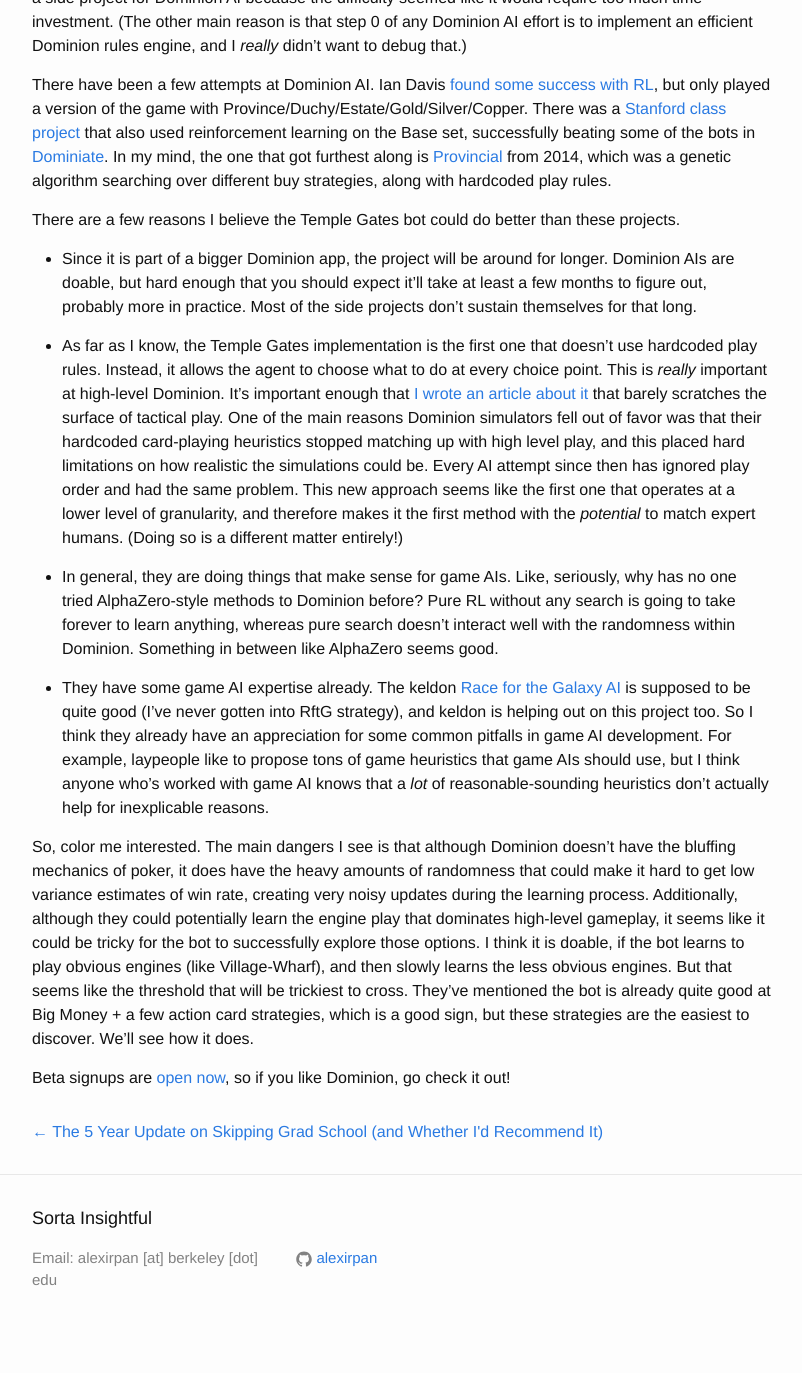
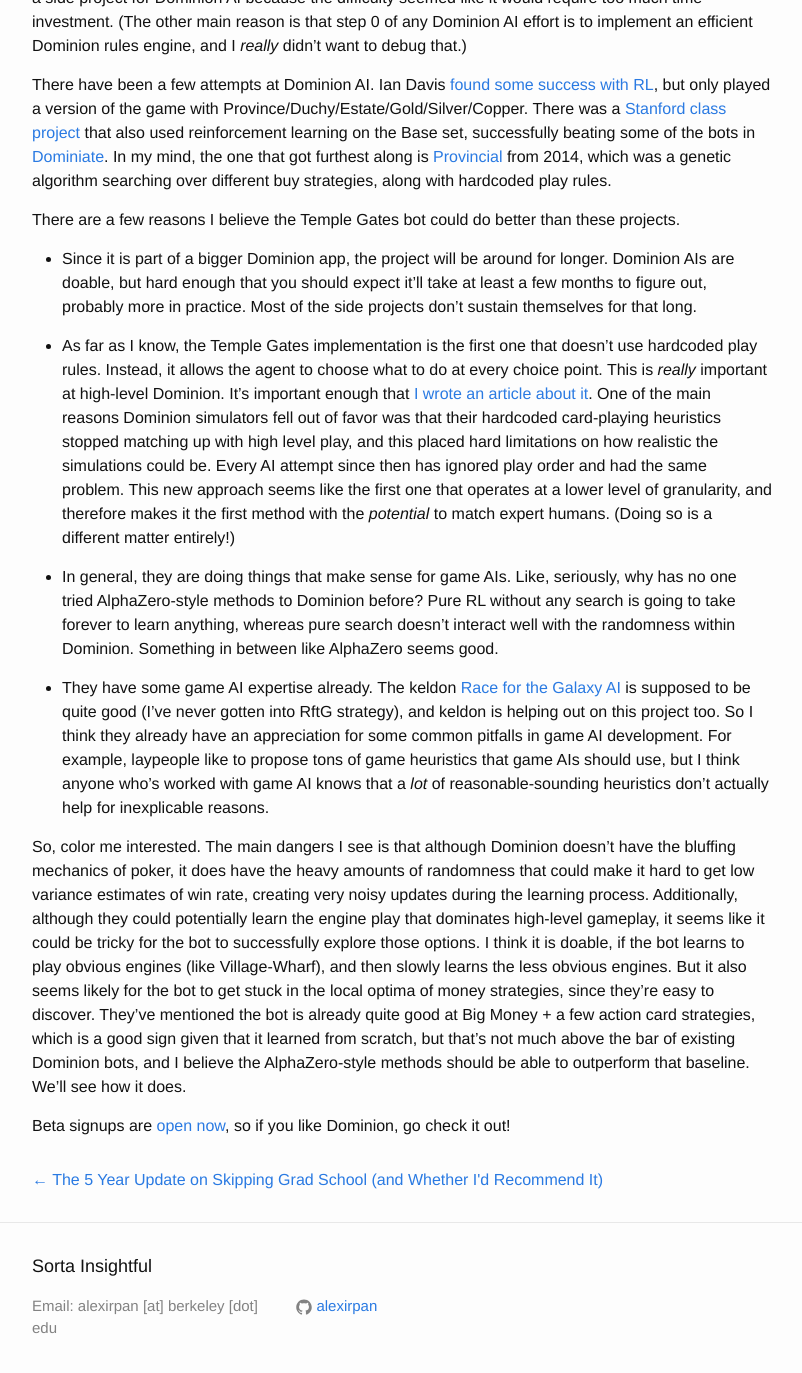
Before and after one commit to alexirpan/alexirpan.github.io, a Jekyll site: the page built from _posts/2021-05-23-dominion-temple.markdown, in a window 1280 px wide and 1400 px high, scrolled down 843 px. Shown: the top 1373 px of the window, without its empty margins (238-1040 px from the left). Built offline with Jekyll 4.4.1, drawn with Linux system fonts in a browser that asks for light colours; nearby versions of some CDN libraries; before the commit the page ends 2195 px from its top, so only the background shows below that.

Commit message:
Some wording updates and time change

```diff
--- a/_posts/2021-05-23-dominion-temple.markdown
+++ b/_posts/2021-05-23-dominion-temple.markdown
@@ -62,8 +62,8 @@ a few months to figure out, probably more in practice. Most of the side projects
 * As far as I know, the Temple Gates implementation is the first one that doesn't use
 hardcoded play rules. Instead, it allows the agent to choose what to do at every choice
 point. This is *really* important at high-level Dominion. It's important enough that
-[I wrote an article about it](https://dominionstrategy.com/2018/08/16/five-ways-to-get-more-out-of-your-turns/)
-that barely scratches the surface of tactical play. One of the main reasons Dominion simulators
+[I wrote an article about it](https://dominionstrategy.com/2018/08/16/five-ways-to-get-more-out-of-your-turns/).
+One of the main reasons Dominion simulators
 fell out of favor was that their hardcoded card-playing heuristics stopped matching up with
 high level play, and this placed hard limitations on how realistic the simulations could be. Every AI attempt
 since then has ignored play order and had the same problem. This new approach seems like the first one
@@ -89,9 +89,12 @@ Additionally, although
 they could potentially learn the engine play that dominates high-level gameplay, it seems like
 it could be tricky for the bot to successfully explore those options. I think it is doable, if the bot learns
 to play obvious engines (like Village-Wharf), and then slowly learns the less obvious engines. But
-that seems like the threshold that will be trickiest to cross. They've mentioned the bot is already
-quite good at Big Money + a few action card strategies, which is a good sign, but these strategies
-are the easiest to discover. We'll see how it does.
+it also seems likely for the bot to get stuck in the local optima of money strategies, since they're
+easy to discover.
+They've mentioned the bot is already
+quite good at Big Money + a few action card strategies, which is a good sign given that it learned
+from scratch, but that's not much above the bar of existing Dominion bots, and I believe the AlphaZero-style
+methods should be able to outperform that baseline. We'll see how it does.
 
 Beta signups are [open now](https://twitter.com/Temple_Gates/status/1395073608297242625), so if
 you like Dominion, go check it out!
```
Also changed, not shown: other parts of _posts/2021-05-23-dominion-temple.markdown (+1 -1 lines).
